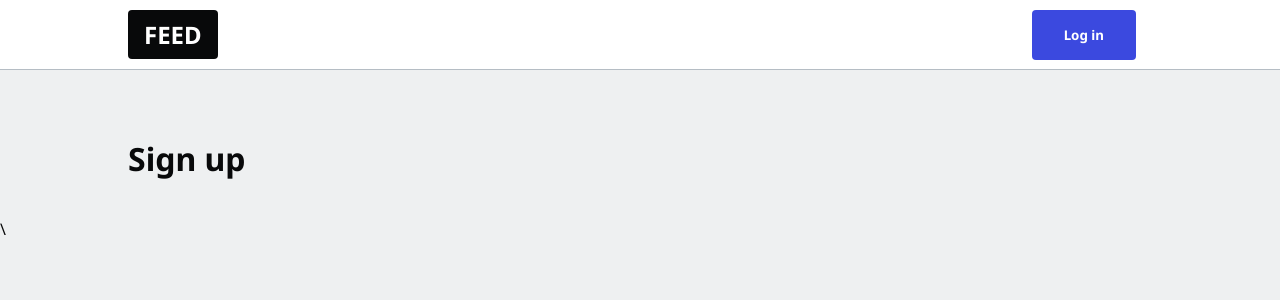
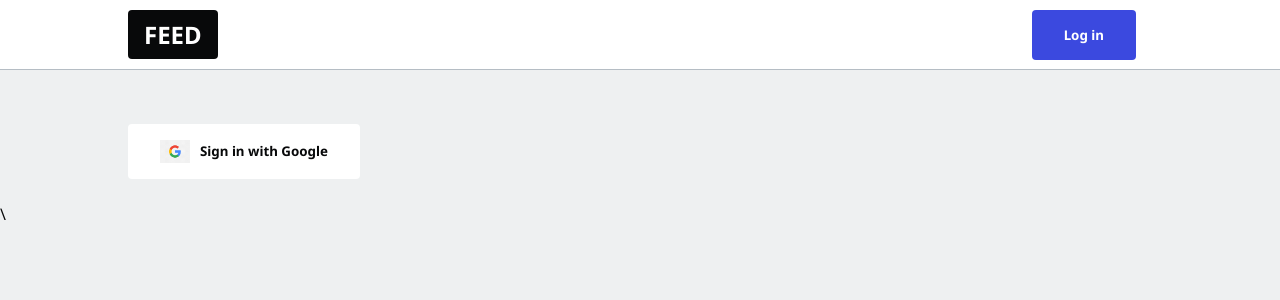
Before and after one commit to frodri13/Blog, a Next.js app: page /enter in a window 1280 px wide. Shown: the top 300 px of the page. Built offline with nearby package versions, Linux system fonts and the light colour scheme.

Commit message:
google auth added, updated config to firebase v9

```diff
--- a/lib/firebase.js
+++ b/lib/firebase.js
@@ -1,7 +1,7 @@
-import firebase from 'firebase/app';
-import 'firebase/auth';
-import 'firebase/firestore';
-import 'firebase/storage';
+import {getApp, initializeApp}  from 'firebase/app';
+import {getAuth, GoogleAuthProvider} from 'firebase/auth';
+import {getFirestore, collection, where, getDocs, query, limit} from 'firebase/firestore';
+import {getStorage} from "firebase/storage"
 
 const firebaseConfig = {
     apiKey: "AIzaSyDVZGl-9F5TqZh4NKDwJQbeXqCnzH_tSjY",
@@ -13,10 +13,19 @@ const firebaseConfig = {
     measurementId: "G-VZRBQK3QH2"
   };
 
-  if (!firebase.apps.length) {
-      firebase.initializeApp(firebaseConfig)
+  function createFirebaseApp(firebaseConfig) {
+    try {
+      return getApp();
+    } catch {
+      return initializeApp(firebaseConfig);
+    }
   }
 
-  export const auth = firebase.auth();
-  export const firestore = firebase.firestore();
-  export const storage = firebase.storage();
+  const firebaseApp = createFirebaseApp(firebaseConfig);
+
+  export const auth = getAuth(firebaseApp);
+  export const googleAuthProvider = new GoogleAuthProvider();
+//   export const googleAuthProvider = new firebase.auth.googleAuthProvider();
+
+  export const firestore = getFirestore(firebaseApp);
+  export const storage = getStorage(firebaseApp);
--- a/pages/enter.js
+++ b/pages/enter.js
@@ -1,7 +1,42 @@
+import {auth, firestore, googleAuthProvider} from "../lib/firebase"
+import { signInWithPopup, signInAnonymously, signOut } from 'firebase/auth';
+// 1. user signed out <SignInButton />
+// 2. user signed in, but missing username <UsernameForm />
+// 3. user signed in, has username <SignOutButton />
+
 export default function EnterPage({}) {
+    const user = null;
+    const username = null;
+
+
     return(
         <main>
-            <h1>Sign up</h1>
+            {user ?
+                !username ? <UserNameForm /> : <SingOutButton />
+            :
+                <SingInButton />}
         </main>
     )
 }
+
+// Sign in with Gogle Button
+function SingInButton() {
+    const signInWithGoogle = async () => {
+        await signInWithPopup(auth, googleAuthProvider);
+    }
+
+    return (
+        <button className="btn-google" onClick={signInWithGoogle}>
+            <img src={'/google.png'}/> Sign in with Google
+        </button>
+    )
+}
+
+// Sign out button
+function SingOutButton() {
+    return <button onClick={() => signOut(auth)}>Sign Out</button>
+}
+
+function UserNameForm() {
+
+}
```
Also changed, not shown: public/google.png (added).
